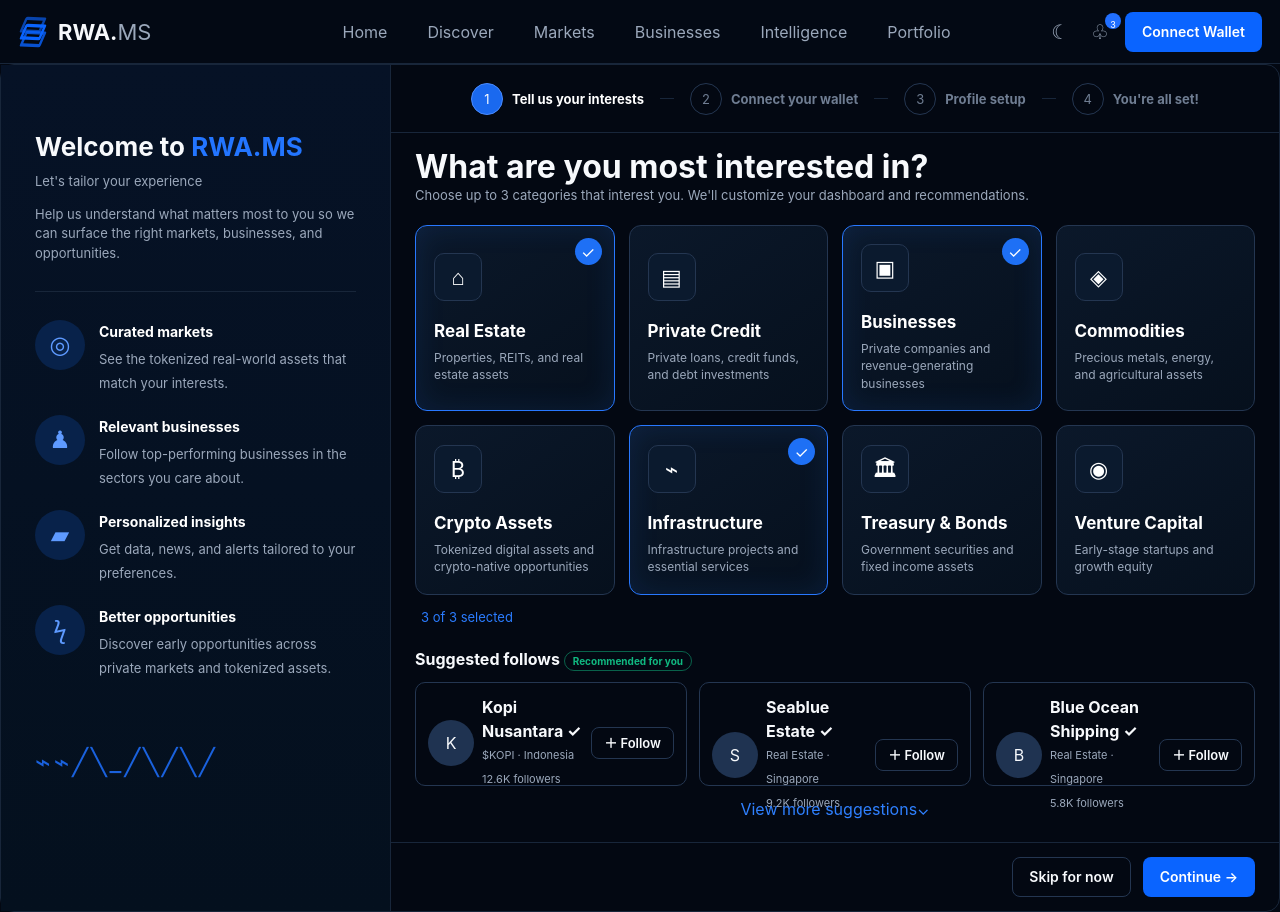
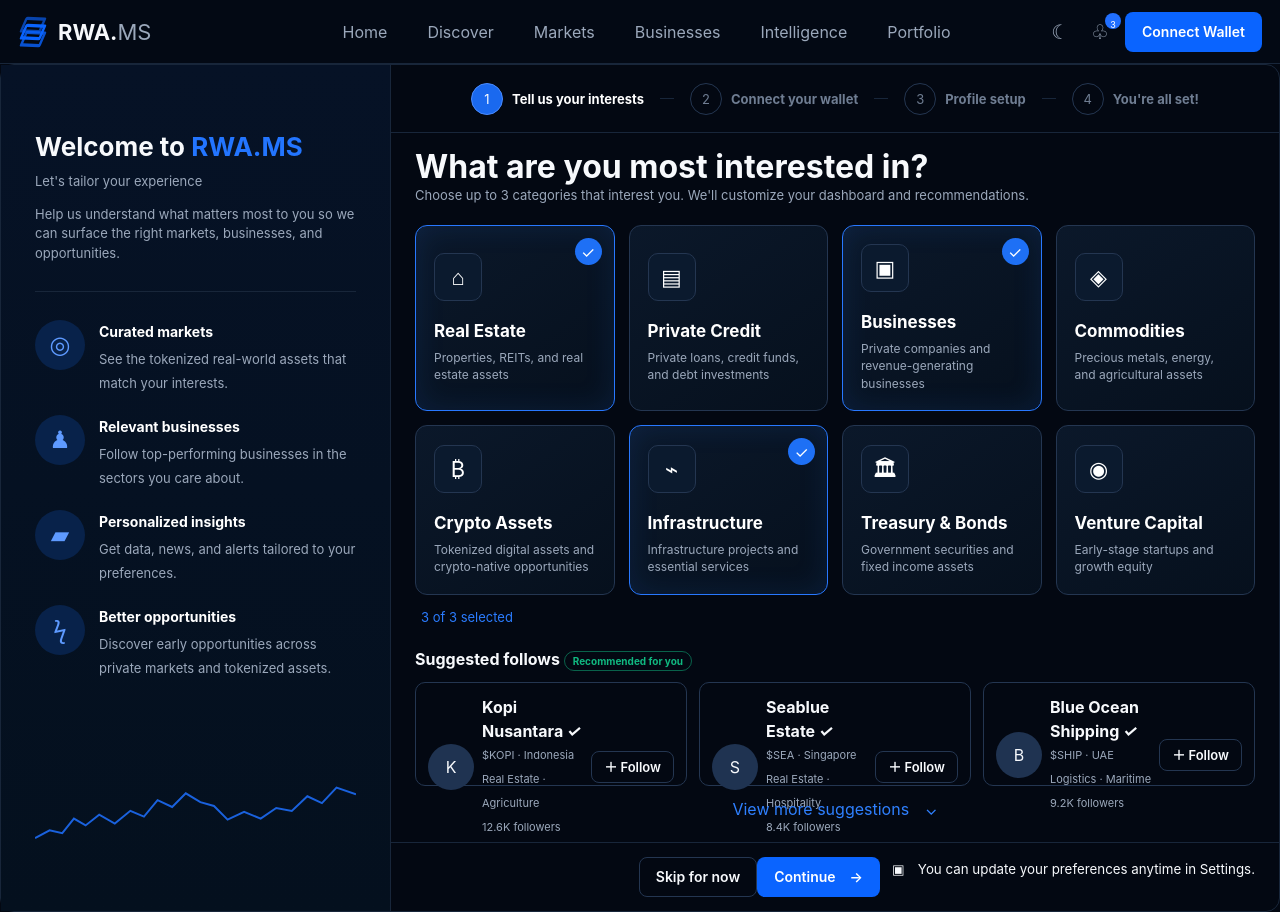
Before and after one commit to copytolive/realworldasset, a Next.js app: page /onboarding in a window 1280 px wide. Built offline with nearby package versions, Linux system fonts and the light colour scheme.

Commit message:
fix(chat01): match onboarding reference details

```diff
--- a/src/components/auth/OnboardingFlow.tsx
+++ b/src/components/auth/OnboardingFlow.tsx
@@ -39,14 +39,14 @@ export function OnboardingFlow(){
   return <main className={`rwa-onboarding-page ${softTheme?"soft-theme":""}`}>
     <header className="rwa-onboarding-header"><Brand/><nav>{["Home","Discover","Markets","Businesses","Intelligence","Portfolio"].map(x=><button key={x} onClick={()=>router.push(`/${x.toLowerCase()}`)}>{x}</button>)}</nav><div><button className="rwa-icon-button" aria-label="Toggle theme" aria-pressed={softTheme} onClick={()=>setSoftTheme(v=>!v)}>☾</button><button className="rwa-icon-button" aria-label="Notifications" onClick={()=>router.push("/notifications")}>♧<sup>3</sup></button><Button onClick={()=>setWalletOpen(true)}>{wallet??"Connect Wallet"}</Button></div></header>
     <section className="rwa-onboarding-shell">
-      <aside className="rwa-onboarding-side"><h2>Welcome to <span>RWA.MS</span></h2><p>Let's tailor your experience</p><p>Help us understand what matters most to you so we can surface the right markets, businesses, and opportunities.</p><hr/>{[["◎","Curated markets","See the tokenized real-world assets that match your interests."],["♟","Relevant businesses","Follow top-performing businesses in the sectors you care about."],["▰","Personalized insights","Get data, news, and alerts tailored to your preferences."],["ϟ","Better opportunities","Discover early opportunities across private markets and tokenized assets."]].map(([i,t,d])=><div className="rwa-onboarding-benefit" key={t}><span>{i}</span><p><b>{t}</b>{d}</p></div>)}<div className="rwa-mini-chart">⌁⌁╱╲_╱╲╱╲╱</div></aside>
+      <aside className="rwa-onboarding-side"><h2>Welcome to <span>RWA.MS</span></h2><p>Let's tailor your experience</p><p>Help us understand what matters most to you so we can surface the right markets, businesses, and opportunities.</p><hr/>{[["◎","Curated markets","See the tokenized real-world assets that match your interests."],["♟","Relevant businesses","Follow top-performing businesses in the sectors you care about."],["▰","Personalized insights","Get data, news, and alerts tailored to your preferences."],["ϟ","Better opportunities","Discover early opportunities across private markets and tokenized assets."]].map(([i,t,d])=><div className="rwa-onboarding-benefit" key={t}><span>{i}</span><p><b>{t}</b>{d}</p></div>)}<svg className="rwa-mini-chart" viewBox="0 0 330 82" aria-hidden="true"><polyline fill="none" stroke="currentColor" strokeWidth="2" points="0,70 15,62 28,65 40,50 52,57 66,46 82,55 98,42 112,48 126,31 141,38 155,24 170,33 184,37 198,51 215,43 232,50 248,39 264,42 280,27 295,34 310,18 330,25"/></svg></aside>
       <div className="rwa-onboarding-main">
         <div className="rwa-stepper">{[[1,"Tell us your interests"],[2,"Connect your wallet"],[3,"Profile setup"],[4,"You're all set!"]].map(([n,label],idx)=><React.Fragment key={n}><div className={step>=Number(n)?"active":""}><span>{n}</span><b>{label}</b></div>{idx<3&&<i/>}</React.Fragment>)}</div>
-        {step===1&&<div className="rwa-step-content"><h1>What are you most interested in?</h1><p>Choose up to 3 categories that interest you. We'll customize your dashboard and recommendations.</p><div className="rwa-category-grid">{categories.map(([name,desc,icon])=>{const active=selected.includes(name);return <button type="button" key={name} className={active?"selected":""} onClick={()=>toggleCategory(name)}><span className="category-icon">{icon}</span>{active&&<em>✓</em>}<b>{name}</b><small>{desc}</small></button>})}</div><div className="rwa-selection-count">{selected.length} of 3 selected</div><h3>Suggested follows <mark>Recommended for you</mark></h3><div className="rwa-follow-grid">{follows.map((name,index)=><div key={name}><span>{name[0]}</span><p><b>{name} ✓</b><small>{index===0?"$KOPI · Indonesia":"Real Estate · Singapore"}</small><small>{12.6-index*3.4}K followers</small></p><Button size="sm" variant={followed.includes(name)?"primary":"secondary"} onClick={()=>toggleFollow(name)}>{followed.includes(name)?"Following":"＋ Follow"}</Button></div>)}</div><button className="rwa-view-more" onClick={()=>router.push("/discover")}>View more suggestions⌄</button></div>}
+        {step===1&&<div className="rwa-step-content"><h1>What are you most interested in?</h1><p>Choose up to 3 categories that interest you. We'll customize your dashboard and recommendations.</p><div className="rwa-category-grid">{categories.map(([name,desc,icon])=>{const active=selected.includes(name);return <button type="button" key={name} className={active?"selected":""} onClick={()=>toggleCategory(name)}><span className="category-icon">{icon}</span>{active&&<em>✓</em>}<b>{name}</b><small>{desc}</small></button>})}</div><div className="rwa-selection-count">{selected.length} of 3 selected</div><h3>Suggested follows <mark>Recommended for you</mark></h3><div className="rwa-follow-grid">{follows.map((name,index)=><div key={name}><span>{name[0]}</span><p><b>{name} <i>✓</i></b><small>{index===0?"$KOPI · Indonesia":index===1?"$SEA · Singapore":"$SHIP · UAE"}</small><small>{index===0?"Real Estate · Agriculture":index===1?"Real Estate · Hospitality":"Logistics · Maritime"}</small><small>{index===0?"12.6K":index===1?"8.4K":"9.2K"} followers</small></p><Button size="sm" variant={followed.includes(name)?"primary":"secondary"} onClick={()=>toggleFollow(name)}>{followed.includes(name)?"Following":"＋ Follow"}</Button></div>)}</div><button className="rwa-view-more" onClick={()=>router.push("/discover")}>View more suggestions　⌄</button></div>}
         {step===2&&<div className="rwa-step-content rwa-onboarding-center"><span className="rwa-big-icon">▣</span><h1>Connect your wallet</h1><p>Link a self-custodial wallet to unlock trading, portfolio tracking, and rewards. You can skip this and connect later.</p>{wallet?<div className="rwa-connected-card"><b>✓ {wallet} connected</b><span>Ethereum Mainnet · 0x7f3a…9c4b</span><Button variant="secondary" onClick={()=>router.push("/account/wallet")}>Manage wallets</Button></div>:<Button size="lg" onClick={()=>setWalletOpen(true)}>Connect Wallet</Button>}</div>}
         {step===3&&<div className="rwa-step-content rwa-profile-step"><h1>Set up your profile</h1><p>Choose how the community sees you. You can edit this later in Settings.</p><div className="rwa-profile-avatar">R</div><Input label="Display name" value={name} onChange={e=>setName(e.target.value)} placeholder="Your name"/><Input label="Username" value={handle} onChange={e=>setHandle(e.target.value.replace(/\s/g,""))} placeholder="@username"/><label className="rwa-textarea-field"><span>Bio</span><textarea value={bio} onChange={e=>setBio(e.target.value)} maxLength={160} placeholder="Tell the community about yourself"/><small>{bio.length}/160</small></label></div>}
         {step===4&&<div className="rwa-step-content rwa-onboarding-center"><span className="rwa-done-mark">✓</span><h1>You're all set!</h1><p>Your RWA.MS experience is ready. Your selected interests, follows, and wallet preferences have been saved locally for this UI prototype.</p><div className="rwa-summary-pills">{selected.map(x=><span key={x}>{x}</span>)}{wallet&&<span>{wallet}</span>}</div><Button size="lg" onClick={finish}>Enter RWA.MS →</Button></div>}
-        <footer className="rwa-onboarding-footer">{step<4&&<><Button variant="secondary" onClick={()=>step===1?finish():setStep(s=>s-1)}>{step===1?"Skip for now":"Back"}</Button><Button onClick={()=>{if(step===3&&name.trim().length<2)setName("RWA Explorer");goNext();}}>{step===1?"Continue →":step===2?"Continue →":"Save & Continue →"}</Button></>}</footer>
+        <footer className="rwa-onboarding-footer">{step<4&&<><div className="rwa-onboarding-footer__buttons"><Button variant="secondary" onClick={()=>step===1?finish():setStep(s=>s-1)}>{step===1?"Skip for now":"Back"}</Button><Button onClick={()=>{if(step===3&&name.trim().length<2)setName("RWA Explorer");goNext();}}>{step===1?"Continue　→":step===2?"Continue　→":"Save & Continue　→"}</Button></div><small className="rwa-preference-note">▣　You can update your preferences anytime in Settings.</small></>}</footer>
       </div>
     </section>
     <ConnectWalletModal open={walletOpen} onOpenChange={setWalletOpen} wallets={["MetaMask","Rabby Wallet","WalletConnect","Coinbase Wallet","Trust Wallet","OKX Wallet"]} onConnect={w=>{setWallet(w);setWalletOpen(false);}}/>
```
